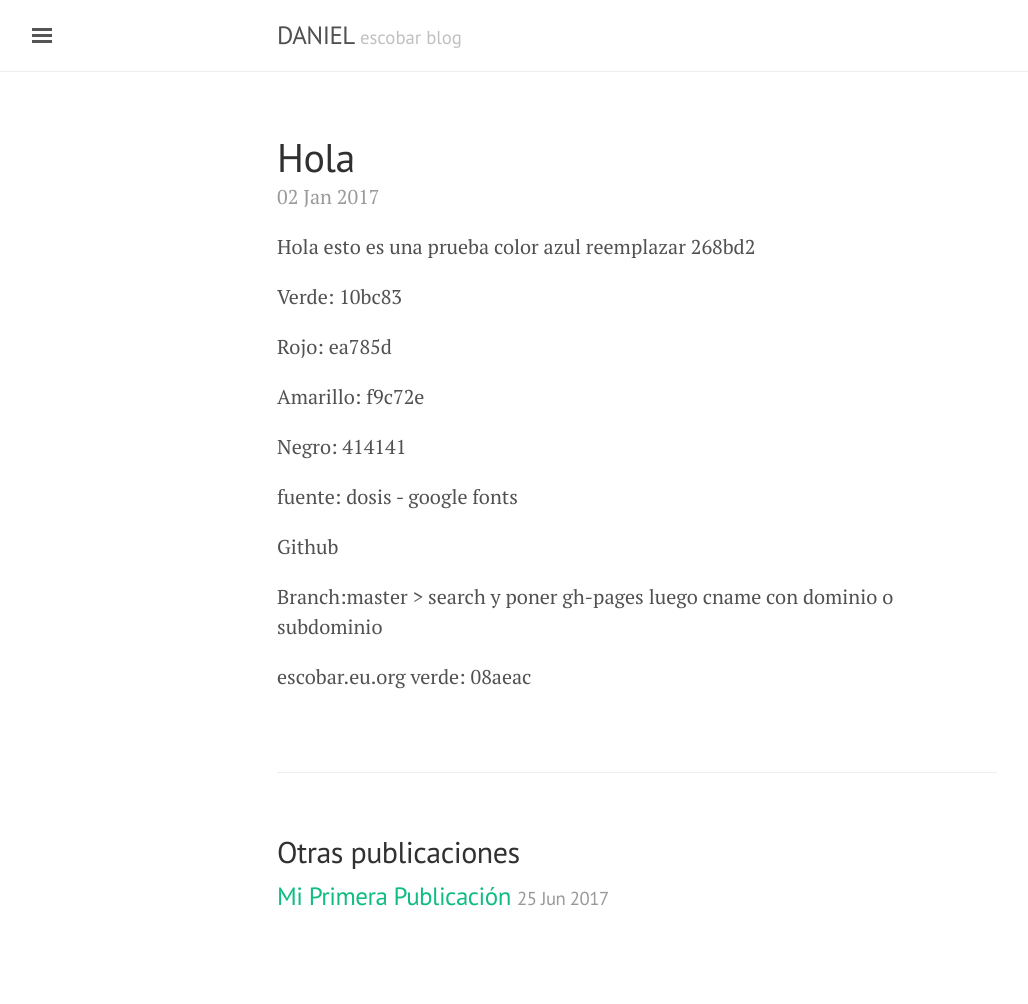
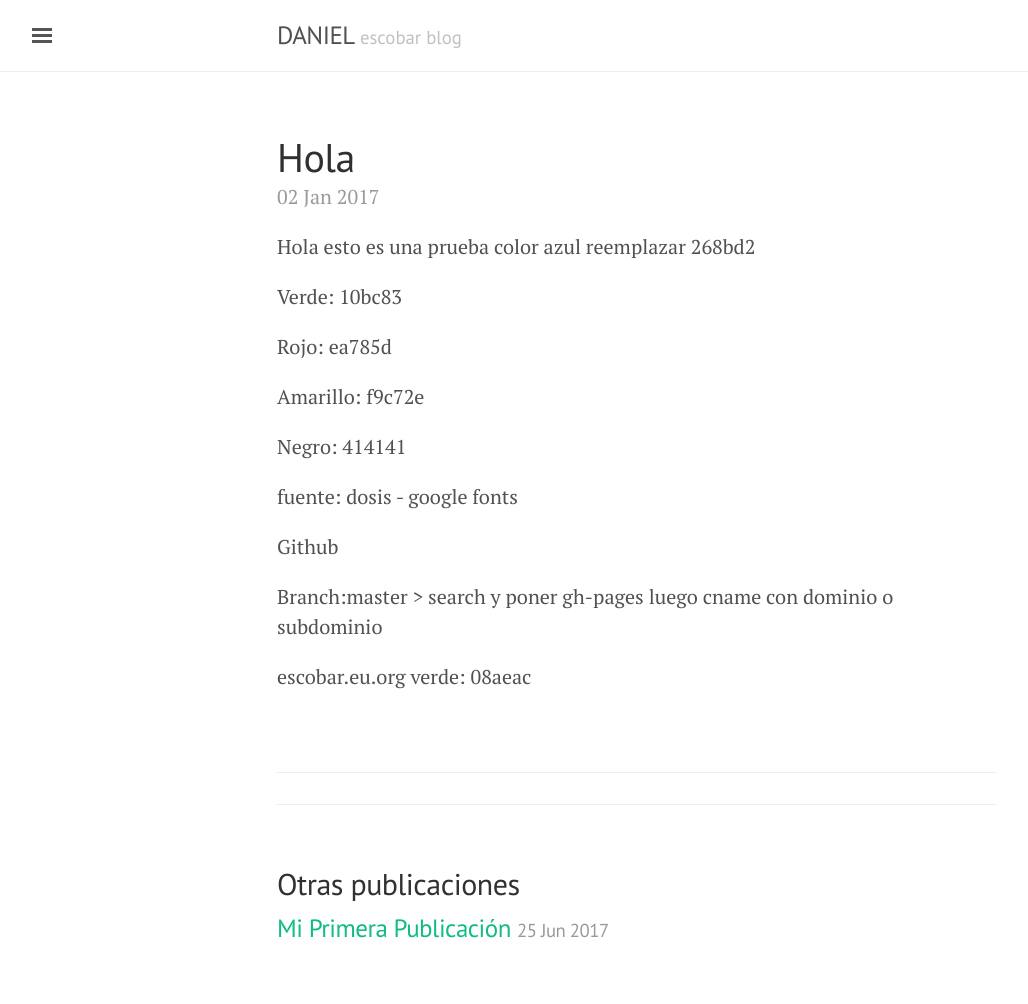
Before and after one commit to daeshu/blog2, a Jekyll site: the page built from _posts/2017-01-02-hola.md, in a window 1280 px wide. Shown: the whole page, without its empty margins (3-1031 px from the left). Built offline with Jekyll 4.4.1, drawn with Linux system fonts in a browser that asks for light colours; our own code applies the rules of GitHub Pages for plain Markdown files; comment, search, counter and statistics services are not loaded; before the commit the page ends 972 px from its top, so only the background shows below that.

Commit message:
Update post.html

```diff
--- a/_layouts/post.html
+++ b/_layouts/post.html
@@ -7,7 +7,8 @@
   <span class="post-date">{{ page.date | date_to_string }}</span>
   {{ content }}
 </div>
-<div class="fb-comments" data-href="https://blog.escobar.eu.org" data-width="100%" data-numposts="10"></div>
+<hr />
+<div class="fb-comments" data-href="https://blog.escobar.eu.org" data-width="100%" data-numposts="8"></div>
 <div class="related">
   <h2>Otras publicaciones</h2>
   <ul class="related-posts">
@@ -23,26 +24,6 @@
     {% endfor %}
   </ul>
 </div>
-<div id="disqus_thread"></div>
-<script>
-
-/**
-*  RECOMMENDED CONFIGURATION VARIABLES: EDIT AND UNCOMMENT THE SECTION BELOW TO INSERT DYNAMIC VALUES FROM YOUR PLATFORM OR CMS.
-*  LEARN WHY DEFINING THESE VARIABLES IS IMPORTANT: https://disqus.com/admin/universalcode/#configuration-variables*/
-/*
-var disqus_config = function () {
-this.page.url = PAGE_URL;  // Replace PAGE_URL with your page's canonical URL variable
-this.page.identifier = PAGE_IDENTIFIER; // Replace PAGE_IDENTIFIER with your page's unique identifier variable
-};
-*/
-(function() { // DON'T EDIT BELOW THIS LINE
-var d = document, s = d.createElement('script');
-s.src = 'https://escobarblog.disqus.com/embed.js';
-s.setAttribute('data-timestamp', +new Date());
-(d.head || d.body).appendChild(s);
-})();
-</script>
-<noscript>Please enable JavaScript to view the <a href="https://disqus.com/?ref_noscript">comments powered by Disqus.</a></noscript>
 
 <div id="fb-root"></div>
 <script>(function(d, s, id) {
```
